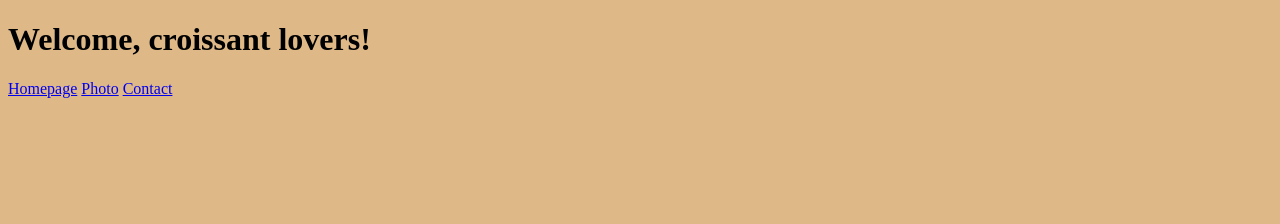
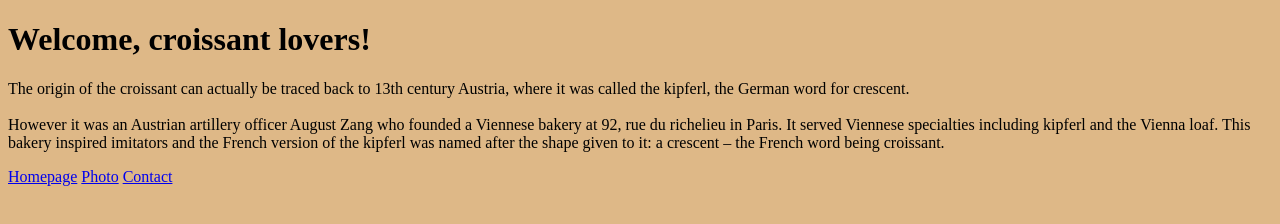
Before and after one commit to Elena-Dzhangiryan/croissant, a plain HTML site: page index.html in a window 1280 px wide. Drawn offline with Linux system fonts and the light colour scheme.

Commit message:
Updated index.html structure

```diff
--- a/index.html
+++ b/index.html
@@ -9,8 +9,21 @@
   </head>
   <body>
     <h1>Welcome, croissant lovers!</h1>
-    <a href="/index.html">Homepage</a>
-    <a href="/photo.html">Photo</a>
-    <a href="/contact.html">Contact</a>
+    <p>
+      The origin of the croissant can actually be traced back to 13th century
+      Austria, where it was called the kipferl, the German word for crescent.
+      <br />
+      <br />
+      However it was an Austrian artillery officer August Zang who founded a
+      Viennese bakery at 92, rue du richelieu in Paris. It served Viennese
+      specialties including kipferl and the Vienna loaf. This bakery inspired
+      imitators and the French version of the kipferl was named after the shape
+      given to it: a crescent – the French word being croissant.
+    </p>
+    <div class="links">
+      <a href="/index.html">Homepage</a>
+      <a href="/photo.html">Photo</a>
+      <a href="/contact.html">Contact</a>
+    </div>
   </body>
 </html>
```
